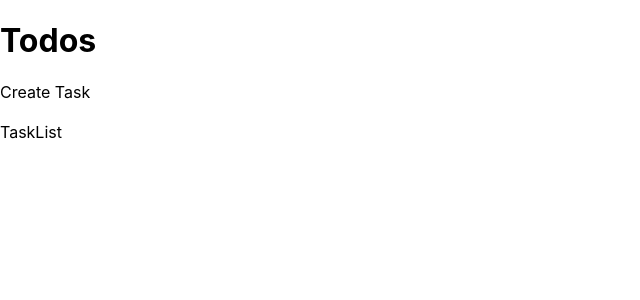
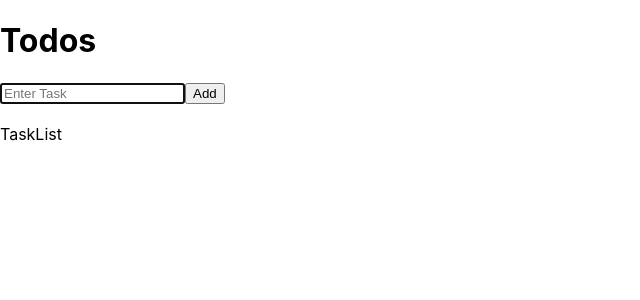
Before and after one commit to dhanasp/react-todo-app, a React (Create React App) app: page / in a window 1280 px wide. Shown: the top 300 px of the page, without its empty margins (0-640 px from the left). Built offline with nearby package versions, Linux system fonts and the light colour scheme.

Commit message:
Add createTask component

```diff
--- a/src/components/CreateTask.js
+++ b/src/components/CreateTask.js
@@ -1,12 +1,29 @@
 import React, {Component} from 'react';
 
 class CreateTask extends Component {
+    constructor(props) {
+        super(props);
+        this.state = {task: ''}
+    }
+
     render() {
         return (
-            <div>
-                Create Task
-            </div>
+            <form onSubmit={this.handleSubmit}>
+                <input type="text" value={this.state.task} placeholder="Enter Task" onChange={this.handleChange}
+                       autoFocus/>
+                <button type="submit">Add</button>
+            </form>
         );
+    }
+
+    handleSubmit = (event) => {
+        event.preventDefault();
+        this.props.createTaskForTodo(this.state.task);
+        this.setState({task: ''})
+    }
+
+    handleChange = (event) => {
+        this.setState({task: event.target.value})
     }
 }
 
--- a/src/components/Main.js
+++ b/src/components/Main.js
@@ -2,6 +2,7 @@ import React, {Component} from 'react';
 import CreateTask from "./CreateTask";
 import TaskList from "./TaskList";
 
+const tasks = []; //local storage to fetch previous tasks
 class Main extends Component {
     constructor(props) {
         super(props);
@@ -10,12 +11,22 @@ class Main extends Component {
         }
     }
 
+    createTask = (task) => {
+        if (task.trim === '') {
+            alert("task can\'t be empty")
+            return;
+        }
+
+        tasks.push({task, isCompleted: false})
+        this.setState({tasks: tasks})
+    }
+
     render() {
         return (
             <div>
                 <h1>Todos</h1>
                 <div>
-                    <CreateTask/>
+                    <CreateTask createTaskForTodo={this.createTask}/>
                     <br/>
                     <TaskList/>
                 </div>
```
